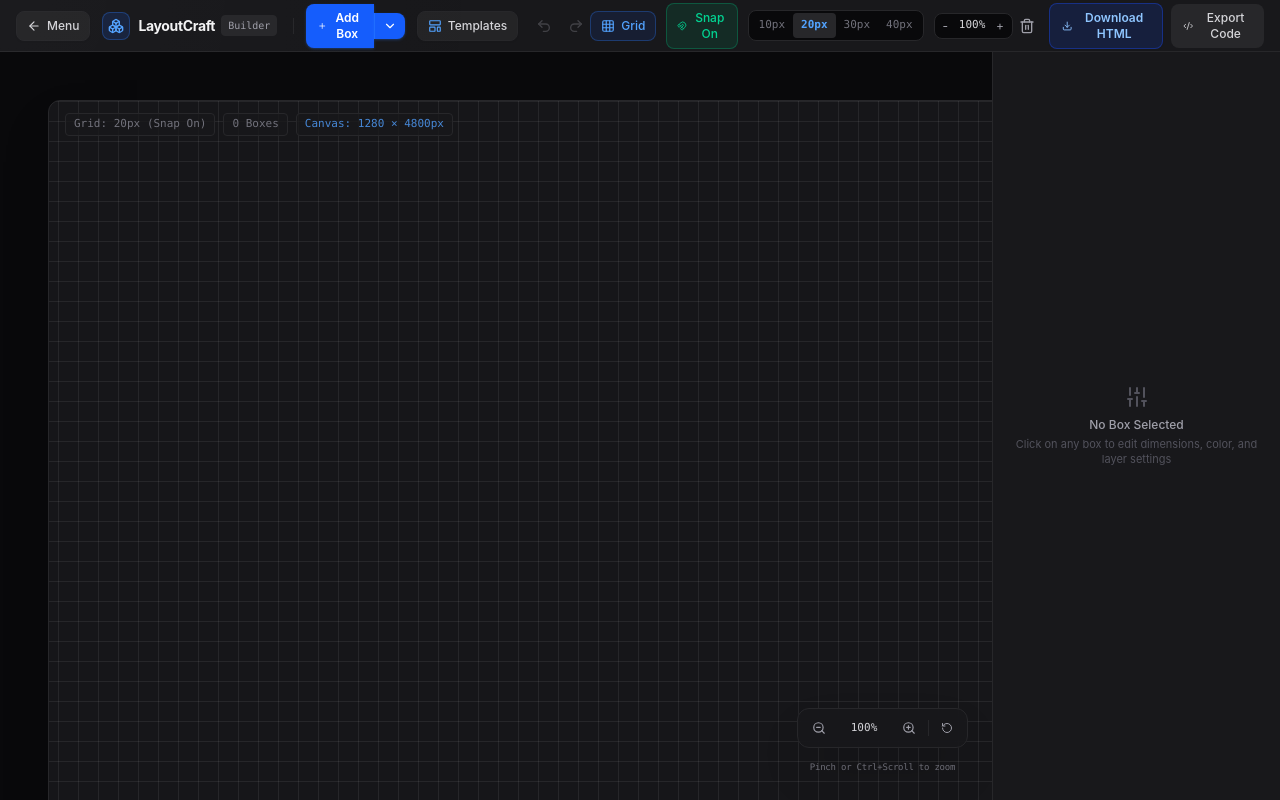
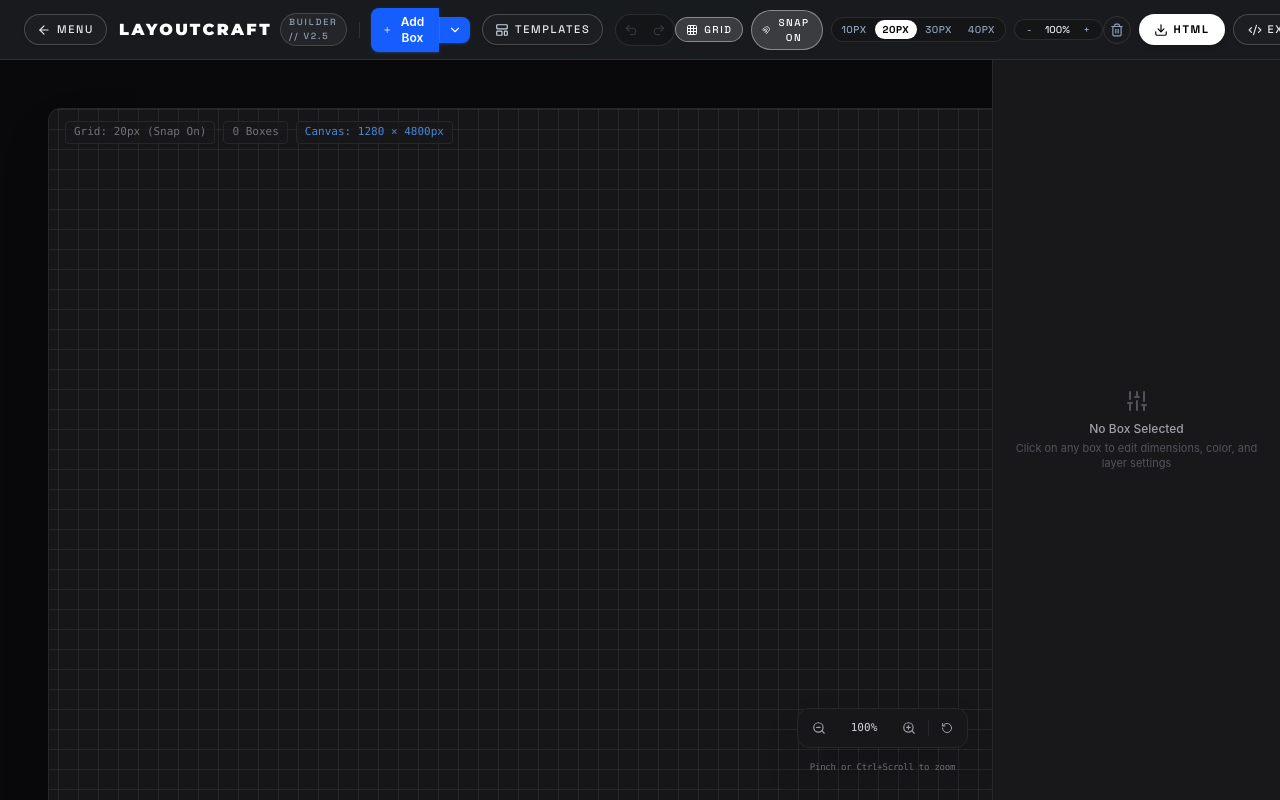
Before and after one commit to mwdharmaaa/layoutcraft, a React (Vite) app: page / in a window 1280 px wide. Both pictures are taken after a click on the button "BLANK CANVAS". Built offline with nearby package versions, Linux system fonts and the light colour scheme; the HTML template or start-up script is replaced by a standard one.

Commit message:
style(builder): align header typography and pill controls to landing page design

```diff
--- a/src/features/builder/components/BuilderHeader.jsx
+++ b/src/features/builder/components/BuilderHeader.jsx
@@ -34,35 +34,32 @@ export const BuilderHeader = ({
   onDownloadHtml,
 }) => {
   return (
-    <header className="h-13 bg-zinc-900 border-b border-zinc-800 px-4 flex items-center justify-between select-none">
+    <header className="relative z-20 h-15 bg-[#181a1d]/90 backdrop-blur-md border-b border-white/10 px-4 sm:px-6 flex items-center justify-between select-none">
       {/* Left: Brand & Main Actions */}
-      <div className="flex items-center gap-3">
+      <div className="flex items-center gap-2.5 sm:gap-3">
         {/* Return to Menu Button */}
         {onBackToMenu && (
           <button
             onClick={onBackToMenu}
-            className="flex items-center gap-1.5 px-2.5 py-1.5 rounded-lg text-xs font-medium text-zinc-300 hover:text-white bg-zinc-800/80 hover:bg-zinc-800 border border-zinc-750 transition-colors shadow-xs"
+            className="flex items-center gap-1.5 px-3 py-1.5 rounded-full border border-white/20 bg-[#1e2124]/80 hover:bg-white hover:text-black text-[11px] font-mono-tech tracking-[0.15em] text-slate-200 transition-all cursor-pointer shadow-sm"
             title="Kembali ke Menu Utama"
           >
             <ArrowLeft className="w-3.5 h-3.5" />
-            <span>Menu</span>
+            <span className="hidden sm:inline">MENU</span>
           </button>
         )}
 
-        {/* Brand Logo */}
-        <div className="flex items-center gap-2 pr-1">
-          <div className="w-7 h-7 rounded-lg bg-blue-600/15 border border-blue-500/30 flex items-center justify-center text-blue-400">
-            <Boxes className="w-4 h-4" />
-          </div>
-          <div className="flex items-center gap-1.5">
-            <span className="font-bold text-sm text-zinc-100 tracking-tight">LayoutCraft</span>
-            <span className="text-[10px] font-mono px-1.5 py-0.5 rounded bg-zinc-800 text-zinc-400 border border-zinc-750">
-              Builder
-            </span>
-          </div>
+        {/* Brand Logo & Moniker */}
+        <div className="flex items-center gap-2">
+          <span className="font-display text-sm sm:text-base font-black tracking-[0.15em] text-white">
+            LAYOUTCRAFT
+          </span>
+          <span className="text-[9px] font-mono-tech tracking-[0.2em] text-slate-400 uppercase border border-white/15 px-2 py-0.5 rounded-full bg-white/5 hidden lg:inline-block">
+            BUILDER // V2.5
+          </span>
         </div>
 
-        <div className="h-4 w-[1px] bg-zinc-800" />
+        <div className="h-4 w-[1px] bg-white/10 hidden sm:block" />
 
         {/* Add Box Dropdown with Presets */}
         <AddBoxDropdown onAddBox={onAddBox} />
@@ -70,102 +67,102 @@ export const BuilderHeader = ({
         {/* Layout Templates Modal Trigger */}
         <button
           onClick={onOpenTemplates}
-          className="flex items-center gap-1.5 px-2.5 py-1.5 rounded-lg text-xs font-medium text-zinc-300 hover:text-white bg-zinc-800/80 hover:bg-zinc-800 border border-zinc-750 transition-colors shadow-xs"
-          title="Browse & load editable layout templates"
+          className="flex items-center gap-1.5 px-3 py-1.5 rounded-full border border-white/20 bg-[#1e2124]/80 hover:bg-white hover:text-black text-[11px] font-mono-tech tracking-[0.15em] text-slate-200 transition-all cursor-pointer shadow-sm group"
+          title="Browse starter layout templates"
         >
-          <LayoutTemplate className="w-3.5 h-3.5 text-blue-400" />
-          <span>Templates</span>
+          <LayoutTemplate className="w-3.5 h-3.5 text-slate-300 group-hover:text-black transition-colors" />
+          <span className="hidden sm:inline">TEMPLATES</span>
         </button>
 
         {/* Undo / Redo */}
-        <div className="flex items-center gap-1">
+        <div className="flex items-center gap-0.5 bg-[#141517] border border-white/10 rounded-full p-0.5">
           <button
             onClick={onUndo}
             disabled={!canUndo}
-            className="p-1.5 rounded text-zinc-400 hover:text-zinc-200 hover:bg-zinc-800 disabled:opacity-30 disabled:pointer-events-none transition-colors"
+            className="p-1.5 rounded-full text-slate-400 hover:text-white hover:bg-white/10 disabled:opacity-25 disabled:pointer-events-none transition-all cursor-pointer"
             title="Undo"
           >
-            <Undo2 className="w-4 h-4" />
+            <Undo2 className="w-3.5 h-3.5" />
           </button>
           <button
             onClick={onRedo}
             disabled={!canRedo}
-            className="p-1.5 rounded text-zinc-400 hover:text-zinc-200 hover:bg-zinc-800 disabled:opacity-30 disabled:pointer-events-none transition-colors"
+            className="p-1.5 rounded-full text-slate-400 hover:text-white hover:bg-white/10 disabled:opacity-25 disabled:pointer-events-none transition-all cursor-pointer"
             title="Redo"
           >
-            <Redo2 className="w-4 h-4" />
+            <Redo2 className="w-3.5 h-3.5" />
           </button>
         </div>
       </div>
 
       {/* Center: Grid Controls & Snapping */}
-      <div className="flex items-center gap-2.5">
+      <div className="hidden md:flex items-center gap-2">
         {/* Toggle Grid Lines */}
         <button
           onClick={onToggleGrid}
-          className={`flex items-center gap-1.5 px-2.5 py-1.5 rounded-lg text-xs font-medium border transition-colors ${
+          className={`flex items-center gap-1.5 px-2.5 py-1 rounded-full text-[10px] font-mono-tech tracking-[0.15em] uppercase border transition-all cursor-pointer ${
             showGrid
-              ? 'bg-blue-600/10 text-blue-400 border-blue-500/30'
-              : 'bg-zinc-950 text-zinc-500 border-zinc-800 hover:text-zinc-300'
+              ? 'bg-white/15 text-white border-white/40 shadow-xs'
+              : 'bg-transparent text-slate-400 border-white/10 hover:text-white hover:bg-white/5'
           }`}
           title="Toggle Grid Lines"
         >
-          <Grid className="w-3.5 h-3.5" />
-          <span>Grid</span>
+          <Grid className="w-3 h-3" />
+          <span>GRID</span>
         </button>
 
         {/* Toggle Grid Snapping */}
         <button
           onClick={onToggleSnap}
-          className={`flex items-center gap-1.5 px-2.5 py-1.5 rounded-lg text-xs font-medium border transition-colors ${
+          className={`flex items-center gap-1.5 px-2.5 py-1 rounded-full text-[10px] font-mono-tech tracking-[0.15em] uppercase border transition-all cursor-pointer ${
             snapToGrid
-              ? 'bg-emerald-600/15 text-emerald-400 border-emerald-500/30'
-              : 'bg-zinc-950 text-zinc-500 border-zinc-800 hover:text-zinc-300'
+              ? 'bg-white/15 text-white border-white/40 shadow-xs'
+              : 'bg-transparent text-slate-400 border-white/10 hover:text-white hover:bg-white/5'
           }`}
           title="Snap to Grid"
         >
-          <Magnet className="w-3.5 h-3.5" />
-          <span>Snap {snapToGrid ? 'On' : 'Off'}</span>
+          <Magnet className="w-3 h-3" />
+          <span>SNAP {snapToGrid ? 'ON' : 'OFF'}</span>
         </button>
 
         {/* Grid Step Options */}
-        <div className="flex items-center bg-zinc-950 border border-zinc-800 rounded-lg p-0.5 text-[11px] font-mono">
+        <div className="flex items-center bg-[#141517] border border-white/10 rounded-full p-0.5 text-[10px] font-mono-tech tracking-wider">
           {GRID_SIZE_OPTIONS.map((size) => (
             <button
               key={size}
               onClick={() => onChangeGridSize(size)}
-              className={`px-2 py-1 rounded transition-colors ${
+              className={`px-2 py-0.5 rounded-full transition-all cursor-pointer ${
                 gridSize === size
-                  ? 'bg-zinc-800 text-blue-400 font-semibold'
-                  : 'text-zinc-500 hover:text-zinc-300'
+                  ? 'bg-white text-black font-bold shadow-xs'
+                  : 'text-slate-400 hover:text-slate-200'
               }`}
             >
-              {size}px
+              {size}PX
             </button>
           ))}
         </div>
 
         {/* Zoom */}
-        <div className="flex items-center gap-1 bg-zinc-950 px-2 py-1 rounded-lg border border-zinc-800 text-xs">
+        <div className="flex items-center gap-1 bg-[#141517] px-2 py-0.5 rounded-full border border-white/10 text-[10px] font-mono-tech">
           <button
             onClick={() => onZoomChange(Math.max(25, zoom - 10))}
             disabled={zoom <= 25}
-            className="text-zinc-400 hover:text-zinc-200 disabled:opacity-30 disabled:pointer-events-none cursor-pointer"
+            className="text-slate-400 hover:text-white disabled:opacity-30 disabled:pointer-events-none cursor-pointer px-1"
             title="Zoom Out"
           >
             -
           </button>
           <button
             onClick={() => onZoomChange(100)}
-            className="w-10 text-center font-mono text-[11px] text-zinc-300 hover:text-white cursor-pointer"
-            title="Click to reset zoom to 100%"
+            className="w-9 text-center font-mono-tech text-slate-200 hover:text-white cursor-pointer"
+            title="Reset zoom to 100%"
           >
             {zoom}%
           </button>
           <button
             onClick={() => onZoomChange(Math.min(250, zoom + 10))}
             disabled={zoom >= 250}
-            className="text-zinc-400 hover:text-zinc-200 disabled:opacity-30 disabled:pointer-events-none cursor-pointer"
+            className="text-slate-400 hover:text-white disabled:opacity-30 disabled:pointer-events-none cursor-pointer px-1"
             title="Zoom In"
           >
             +
@@ -177,27 +174,28 @@ export const BuilderHeader = ({
       <div className="flex items-center gap-2">
         <button
           onClick={onClearCanvas}
-          className="p-1.5 rounded-lg text-zinc-400 hover:text-red-400 hover:bg-zinc-800 transition-colors"
+          className="p-1.5 rounded-full border border-white/10 bg-transparent hover:border-red-500/40 hover:bg-red-500/10 text-slate-400 hover:text-red-400 transition-all cursor-pointer"
           title="Clear All Boxes"
         >
-          <Trash2 className="w-4 h-4" />
+          <Trash2 className="w-3.5 h-3.5" />
         </button>
 
         <button
           onClick={onDownloadHtml}
-          className="flex items-center gap-1.5 px-3 py-1.5 rounded-lg text-xs font-semibold text-blue-300 hover:text-white bg-blue-950/60 hover:bg-blue-600/80 border border-blue-800/60 transition-colors shadow-xs"
+          className="flex items-center gap-1.5 px-3.5 py-1.5 rounded-full border border-white/30 bg-white hover:bg-slate-200 text-black text-[11px] font-mono-tech tracking-[0.15em] font-bold transition-all shadow-md cursor-pointer"
           title="Download standalone HTML layout file"
         >
           <Download className="w-3.5 h-3.5" />
-          <span>Download HTML</span>
+          <span className="hidden sm:inline">HTML</span>
         </button>
 
         <button
           onClick={onOpenExport}
-          className="flex items-center gap-1.5 px-3 py-1.5 rounded-lg text-xs font-medium text-zinc-300 hover:text-white bg-zinc-800 hover:bg-zinc-750 transition-colors"
+          className="flex items-center gap-1.5 px-3.5 py-1.5 rounded-full border border-white/20 bg-[#1e2124]/80 hover:bg-[#282c31] hover:border-white text-[11px] font-mono-tech tracking-[0.15em] text-slate-200 hover:text-white transition-all cursor-pointer shadow-sm"
+          title="Export Code Snippets"
         >
           <Code2 className="w-3.5 h-3.5" />
-          <span>Export Code</span>
+          <span className="hidden sm:inline">EXPORT</span>
         </button>
       </div>
     </header>
```
